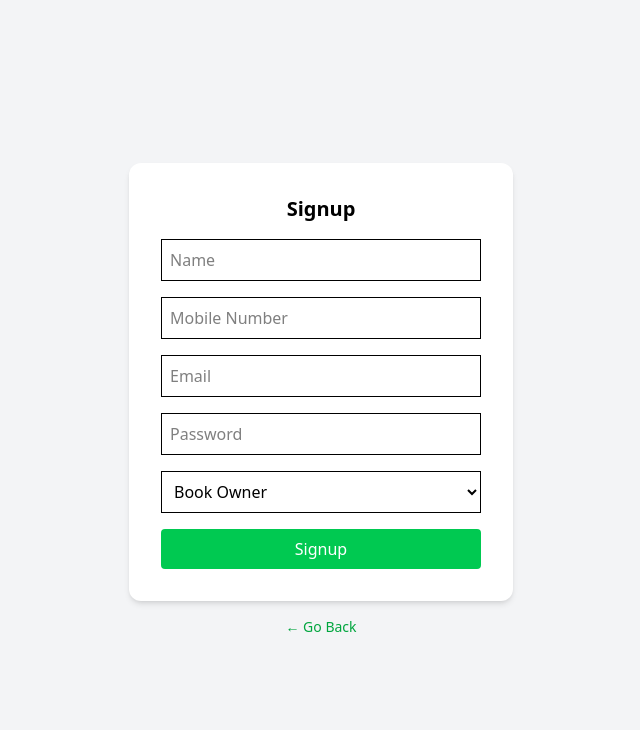
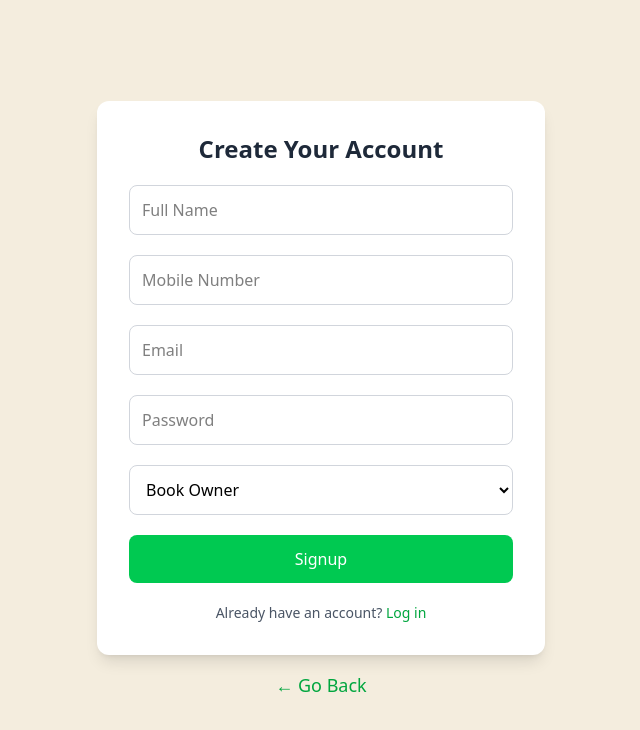
Before and after one commit to Kumaraditya18/Book-Exchange, a React (Vite) app in the folder Client/: page /signup in a window 1280 px wide. Shown: the top 730 px of the page, without its empty margins (319-959 px from the left). Built offline with nearby package versions, Linux system fonts and the light colour scheme.

Commit message:
Improve Login UI and enhance Go Back button styling

```diff
--- a/Client/package.json
+++ b/Client/package.json
@@ -11,9 +11,11 @@
   },
   "dependencies": {
     "@tailwindcss/vite": "^4.1.3",
+    "framer-motion": "^12.6.3",
     "react": "^19.0.0",
     "react-dom": "^19.0.0",
     "react-hook-form": "^7.55.0",
+    "react-hot-toast": "^2.5.2",
     "react-router-dom": "^7.5.0",
     "tailwindcss": "^4.1.3"
   },
--- a/Client/src/App.jsx
+++ b/Client/src/App.jsx
@@ -1,4 +1,5 @@
 import { BrowserRouter, Routes, Route } from 'react-router-dom';
+import { Toaster } from 'react-hot-toast';
 import Home from './Pages/Home';
 import Login from './Pages/Login';
 import Signup from './Pages/SignUp';
@@ -7,6 +8,7 @@ import Dashboard from './Pages/Dashboard';
 function App() {
   return (
     <BrowserRouter>
+      <Toaster position="top-center" reverseOrder={false} />
       <Routes>
         <Route path="/" element={<Home />} />
         <Route path="/signup" element={<Signup />} />
--- a/Client/src/Pages/Home.jsx
+++ b/Client/src/Pages/Home.jsx
@@ -1,14 +1,52 @@
 import { Link } from 'react-router-dom';
+import { motion } from 'framer-motion';
 
 const Home = () => {
   return (
-    <div className="min-h-screen flex flex-col items-center justify-center bg-[#f9f7f3] space-y-50">
-      <h1 className="text-4xl text- font-bold">Welcome to Book Exchange Portal</h1>
-      <div className="space-x-5">
-        <Link to="/signup" className="bg-blue-500 text-white px-4 py-3 rounded-lg">Signup</Link>
-        <Link to="/login" className="bg-green-500 text-white px-4 py-3 rounded-lg">Login</Link>
-      </div>
-    </div>
+    <motion.div
+      initial={{ opacity: 0, y: 50 }}
+      animate={{ opacity: 1, y: 0 }}
+      transition={{ duration: 0.8 }}
+      className="min-h-screen flex flex-col items-center justify-center bg-[#f0e5cf] space-y-10 px-4 text-center"
+    >
+      <motion.h1
+        initial={{ scale: 0.8, opacity: 0 }}
+        animate={{ scale: 1, opacity: 1 }}
+        transition={{ delay: 0.3, duration: 0.6 }}
+        className="text-5xl font-bold text-gray-800 tracking-wide drop-shadow-sm"
+      >
+        Welcome to Book Exchange Portal
+      </motion.h1>
+
+      <motion.p
+        initial={{ opacity: 0 }}
+        animate={{ opacity: 1 }}
+        transition={{ delay: 0.5, duration: 0.5 }}
+        className="text-lg text-gray-600 max-w-md"
+      >
+        Discover, share, and exchange your favorite books with the community.
+      </motion.p>
+
+      <motion.div
+        initial={{ opacity: 0 }}
+        animate={{ opacity: 1 }}
+        transition={{ delay: 0.7, duration: 0.5 }}
+        className="space-x-5"
+      >
+        <Link
+          to="/signup"
+          className="bg-blue-500 hover:bg-blue-600 transition-all duration-300 text-white px-6 py-3 rounded-lg shadow-md text-lg font-medium"
+        >
+          Signup
+        </Link>
+        <Link
+          to="/login"
+          className="bg-green-500 hover:bg-green-600 transition-all duration-300 text-white px-6 py-3 rounded-lg shadow-md text-lg font-medium"
+        >
+          Login
+        </Link>
+      </motion.div>
+    </motion.div>
   );
 };
 
--- a/Client/src/Pages/Login.jsx
+++ b/Client/src/Pages/Login.jsx
@@ -22,19 +22,53 @@ const Login = () => {
   };
 
   return (
-    <div className="min-h-screen flex flex-col items-center justify-center bg-gray-100 space-y-4">
-      <form onSubmit={handleSubmit(onSubmit)} className="bg-white p-8 shadow-md rounded-xl space-y-4 w-80">
-        <h2 className="text-xl font-bold text-center">Login</h2>
-        <input className="w-full border p-2" placeholder="Email" {...register('email')} />
-        <input className="w-full border p-2" type="password" placeholder="Password" {...register('password')} />
-        <button type="submit" className="bg-blue-500 text-white px-4 py-2 rounded w-full">Login</button>
+    <div className="min-h-screen flex items-center justify-center bg-[#ebe4d4] px-4">
+      <div className="w-full max-w-sm">
+        <form
+          onSubmit={handleSubmit(onSubmit)}
+          className="bg-white rounded-xl shadow-md p-8 space-y-6 border"
+        >
+          <h2 className="text-2xl font-bold text-center text-gray-800">🔐 Login</h2>
+
+          <div className="space-y-2">
+            <label className="block text-sm font-medium text-gray-700">Email</label>
+            <input
+              className="w-full border border-gray-300 rounded-lg p-2 focus:outline-none focus:ring-2 focus:ring-blue-400"
+              type="email"
+              placeholder="example@mail.com"
+              {...register('email')}
+              required
+            />
+          </div>
+
+          <div className="space-y-2">
+            <label className="block text-sm font-medium text-gray-700">Password</label>
+            <input
+              className="w-full border border-gray-300 rounded-lg p-2 focus:outline-none focus:ring-2 focus:ring-blue-400"
+              type="password"
+              placeholder="••••••••"
+              {...register('password')}
+              required
+            />
+          </div>
+
+          <button
+            type="submit"
+            className="w-full bg-blue-600 hover:bg-blue-700 text-white py-2 rounded-lg transition duration-150 shadow"
+          >
+            Login
+          </button>
         </form>
+
+        <div className="text-center mt-4">
           <button
             onClick={() => navigate(-1)}
-        className="text-blue-500 hover:underline text-sm"
+            className="text-green-500 hover:underline text-lg"
           >
             ← Go Back
           </button>
+        </div>
+      </div>
     </div>
   );
 };
--- a/Client/src/Pages/SignUp.jsx
+++ b/Client/src/Pages/SignUp.jsx
@@ -1,44 +1,134 @@
 import { useForm } from 'react-hook-form';
-import { useNavigate } from 'react-router-dom';
+import { useNavigate, Link } from 'react-router-dom';
+import { motion } from 'framer-motion';
+import toast from 'react-hot-toast';
 
 const SignUp = () => {
-  const { register, handleSubmit } = useForm();
+  const {
+    register,
+    handleSubmit,
+    formState: { errors },
+  } = useForm();
+
   const navigate = useNavigate();
 
   const onSubmit = async (data) => {
-    const res = await fetch(`${import.meta.env.VITE_API_URL}/api/signup`,
-      {
+    try {
+      const res = await fetch(`${import.meta.env.VITE_API_URL}/api/signup`, {
         method: 'POST',
         headers: { 'Content-Type': 'application/json' },
         body: JSON.stringify(data),
       });
 
       const result = await res.json();
+
       if (res.ok) {
-      alert('Signup successful! Please log in.');
-      navigate('/login');
+        toast.success('Signup successful! Redirecting to login...');
+        setTimeout(() => navigate('/login'), 1500);
       } else {
-      alert(result.message || 'Signup failed');
+        toast.error(result.message || 'Signup failed');
+      }
+    } catch (err) {
+      toast.error('Network error. Try again later.');
     }
   };
 
   return (
-    <div className="min-h-screen flex flex-col items-center justify-center bg-gray-100 space-y-4">
-      <form onSubmit={handleSubmit(onSubmit)} className="bg-white p-8 shadow-md rounded-xl space-y-4 w-96">
-        <h2 className="text-xl font-bold text-center">Signup</h2>
-        <input className="w-full border p-2" placeholder="Name" {...register('name')} />
-        <input className="w-full border p-2" placeholder="Mobile Number" {...register('mobile')} />
-        <input className="w-full border p-2" placeholder="Email" {...register('email')} />
-        <input className="w-full border p-2" type="password" placeholder="Password" {...register('password')} />
-        <select className="w-full border p-2" {...register('role')}>
+    <div className="min-h-screen flex flex-col items-center justify-center bg-[#f4edde] px-4">
+      <motion.form
+        onSubmit={handleSubmit(onSubmit)}
+        initial={{ opacity: 0, y: 40 }}
+        animate={{ opacity: 1, y: 0 }}
+        transition={{ duration: 0.6 }}
+        className="bg-white p-8 shadow-lg rounded-xl space-y-5 w-full max-w-md"
+      >
+        <h2 className="text-2xl font-semibold text-center text-gray-800">Create Your Account</h2>
+
+        <div>
+          <input
+            className="w-full border border-gray-300 p-3 rounded-lg focus:ring-2 focus:ring-green-400 transition"
+            placeholder="Full Name"
+            {...register('name', { required: 'Name is required' })}
+          />
+          {errors.name && <p className="text-red-500 text-sm mt-1">{errors.name.message}</p>}
+        </div>
+
+        <div>
+          <input
+            className="w-full border border-gray-300 p-3 rounded-lg focus:ring-2 focus:ring-green-400 transition"
+            placeholder="Mobile Number"
+            {...register('mobile', {
+              required: 'Mobile number is required',
+              pattern: {
+                value: /^[0-9]{10}$/,
+                message: 'Enter a valid 10-digit number',
+              },
+            })}
+          />
+          {errors.mobile && <p className="text-red-500 text-sm mt-1">{errors.mobile.message}</p>}
+        </div>
+
+        <div>
+          <input
+            className="w-full border border-gray-300 p-3 rounded-lg focus:ring-2 focus:ring-green-400 transition"
+            placeholder="Email"
+            type="email"
+            {...register('email', {
+              required: 'Email is required',
+              pattern: {
+                value: /^\S+@\S+\.\S+$/,
+                message: 'Enter a valid email',
+              },
+            })}
+          />
+          {errors.email && <p className="text-red-500 text-sm mt-1">{errors.email.message}</p>}
+        </div>
+
+        <div>
+          <input
+            className="w-full border border-gray-300 p-3 rounded-lg focus:ring-2 focus:ring-green-400 transition"
+            placeholder="Password"
+            type="password"
+            {...register('password', {
+              required: 'Password is required',
+              minLength: {
+                value: 6,
+                message: 'Password must be at least 6 characters',
+              },
+            })}
+          />
+          {errors.password && <p className="text-red-500 text-sm mt-1">{errors.password.message}</p>}
+        </div>
+
+        <div>
+          <select
+            className="w-full border border-gray-300 p-3 rounded-lg focus:ring-2 focus:ring-green-400 transition"
+            {...register('role')}
+            defaultValue="owner"
+          >
             <option value="owner">Book Owner</option>
             <option value="seeker">Book Seeker</option>
           </select>
-        <button type="submit" className="bg-green-500 text-white px-4 py-2 rounded w-full">Signup</button>
-      </form>
+        </div>
+
+        <button
+          type="submit"
+          className="bg-green-500 hover:bg-green-600 transition-all duration-300 text-white font-medium px-4 py-3 rounded-lg w-full"
+        >
+          Signup
+        </button>
+
+        <p className="text-center text-sm text-gray-600">
+          Already have an account?{' '}
+          <Link to="/login" className="text-green-600 hover:underline">
+            Log in
+          </Link>
+        </p>
+      </motion.form>
+
       <button
         onClick={() => navigate(-1)}
-        className="text-green-600 hover:underline text-sm"
+        className="mt-4 text-green-600 hover:underline text-lg"
       >
         ← Go Back
       </button>
```
Also changed, not shown: Client/src/Pages/Dashboard.jsx (+69 -22 lines), 2 other files (tests, documents, lock files or other folders). Lines whose indentation alone changed are shown as unchanged.
